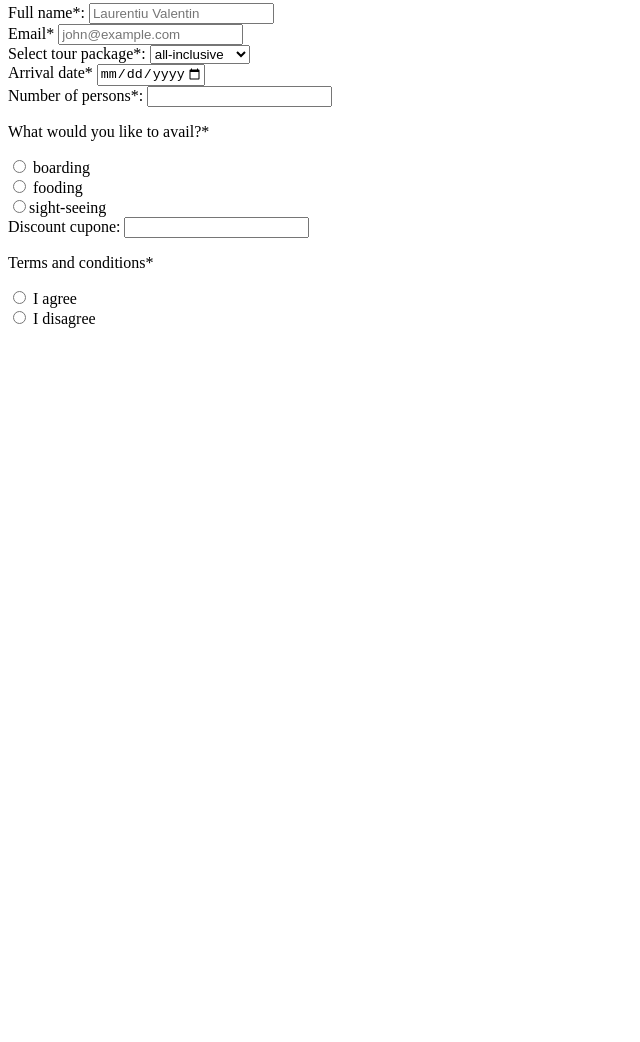
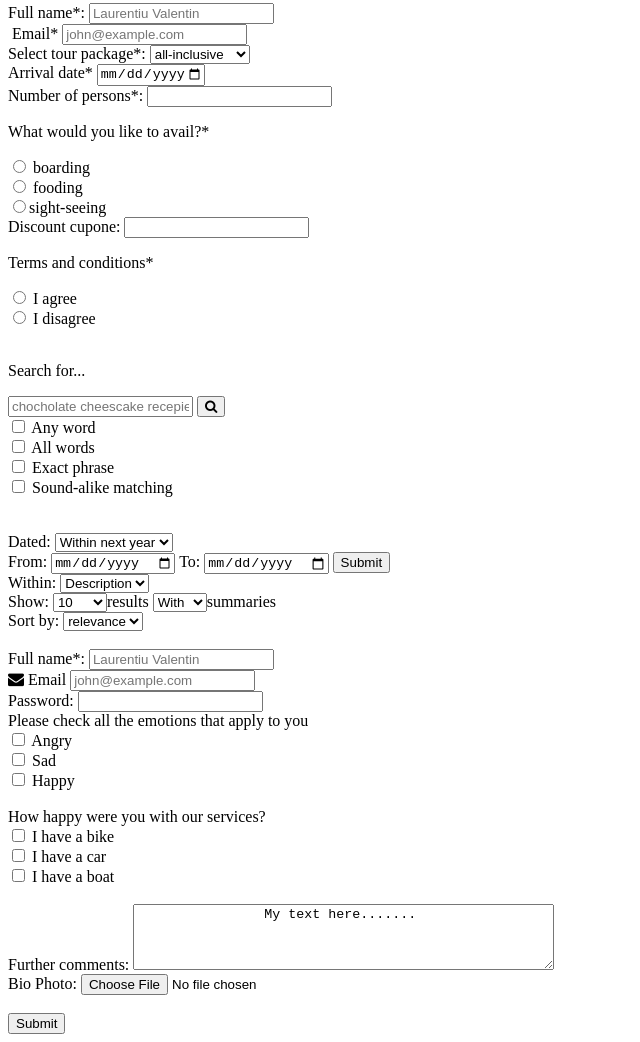
Before and after one commit to dinolaur/practica-frontend-wantsome, a plain HTML site: page Saptamana 2/P2/Tema/index.html in a window 1280 px wide. Shown: the part 371-1413 px from the top of the page, without its empty margins (0-640 px from the left). Before the commit the page ends 800 px from the top, so only its background shows below. Drawn offline with Linux system fonts and the light colour scheme.

Commit message:
completed homework for saptamana2 p2

```diff
--- a/Saptamana 2/P2/Tema/index.html
+++ b/Saptamana 2/P2/Tema/index.html
@@ -291,6 +291,121 @@
                 <label for="male">I agree</label><br>
                 <input type="radio" id="term2" name="terms and conditions" value="term2">
                 <label for="female">I disagree</label><br>
+                <br>
+
+                <!-- Load icon library -->
+                <link rel="stylesheet" href="https://cdnjs.cloudflare.com/ajax/libs/font-awesome/4.7.0/css/font-awesome.min.css">
+
+                <!-- The form -->
+
+                <div>
+                <p>Search for...</p>
+                <form class="example" action="action_page.php">
+                <input type="text" placeholder="chocholate cheescake recepie" name="search">
+                <button type="submit"><i class="fa fa-search"></i></button>
+                <br>
+                <input type="checkbox" id="answer1" name="anyword" value="anyword">
+                <label for="vehicle1"> Any word</label><br>
+                <input type="checkbox" id="answer2" name="allwords" value="allwords">
+                <label for="vehicle2"> All words</label><br>
+                <input type="checkbox" id="answer3" name="exactphrase" value="exactphrase">
+                <label for="vehicle3"> Exact phrase</label><br>
+                <input type="checkbox" id="answer4" name="soundalike" value="soundalike">
+                <label for="vehicle3"> Sound-alike matching</label><br><br>
+                <br>
+                <label for="cars">Dated:</label>
+                <select id="cars" name="cars">
+                <option value="volvo">Within next year</option>
+                <option value="saab">Saab</option>
+                <option value="fiat">Fiat</option>
+                <option value="audi">Audi</option>
+                </select>
+                <br>
+                <label for="birthday">From:</label>
+                <input type="date" id="from" name="birthday">
+                <label for="birthday">To:</label>
+                <input type="date" id="to" name="birthday">
+                <input type="submit">
+                <br>
+                <label for="cars">Within:</label>
+                <select id="wihtin" name="cars2">
+                  <option value="volvo">Description</option>
+                  <option value="saab">Saab</option>
+                  <option value="fiat">Fiat</option>
+                  <option value="audi">Audi</option>
+                </select>
+                <br>
+                <label for="cars">Show:</label>
+                <select id="show" name="cars2">
+                  <option value="volvo">10</option>
+                  <option value="saab">Saab</option>
+                  <option value="fiat">Fiat</option>
+                  <option value="audi">Audi</option>
+                </select>results
+                <label for="cars"></label>
+                <select id="with" name="cars2">
+                  <option value="volvo">With</option>
+                  <option value="saab">Saab</option>
+                  <option value="fiat">Fiat</option>
+                  <option value="audi">Audi</option>
+                </select>summaries
+                <br>
+                <label for="cars">Sort by:</label>
+                <select id="sorby" name="cars">
+                <option value="volvo">relevance</option>
+                <option value="saab">Saab</option>
+                <option value="fiat">Fiat</option>
+                <option value="audi">Audi</option>
+                </select>
+                <br><br>
+                <label for="fullname">Full name*:</label>
+                <input type="text" id="fullname" name="fullname" placeholder="Laurentiu Valentin">
+                <br>
+                <label for="email"><i class="fa fa-envelope"></i> Email</label>
+                <input type="text" id="email" name="email" placeholder="john@example.com">
+                <br>
+                <label for="pwd">Password:</label>
+                <input type="password" id="pwd" name="pwd">
+                <br>
+                <div>Please check all the emotions that apply to you<br>
+                    <input type="checkbox" id="vehicle1" name="vehicle1" value="Bike">
+                    <label for="vehicle1"> Angry</label><br>
+                    <input type="checkbox" id="vehicle2" name="vehicle2" value="Car">
+                    <label for="vehicle2"> Sad</label><br>
+                    <input type="checkbox" id="vehicle3" name="vehicle3" value="Boat">
+                    <label for="vehicle3"> Happy</label><br><br>
+                </div>
+                <div>How happy were you with our services?<br>
+                    <input type="checkbox" id="vehicle1" name="vehicle1" value="Bike">
+                    <label for="vehicle1"> I have a bike</label><br>
+                    <input type="checkbox" id="vehicle2" name="vehicle2" value="Car">
+                    <label for="vehicle2"> I have a car</label><br>
+                    <input type="checkbox" id="vehicle3" name="vehicle3" value="Boat">
+                    <label for="vehicle3"> I have a boat</label><br><br>
+                </div>
+                <label for="w3mission">Further comments:</label>
+
+                <textarea id="w3mission" rows="4" cols="50">
+                My text here.......
+                </textarea>
+                <br>
+                <label for="myfile">Bio Photo:</label>
+                 <input type="file" id="myfile" name="myfile"><br><br>
+                <input type="submit">
+
+
+
+
+
+
+
+
+
+
+
+                </form>
+                </div>
+
 
 
 
```
